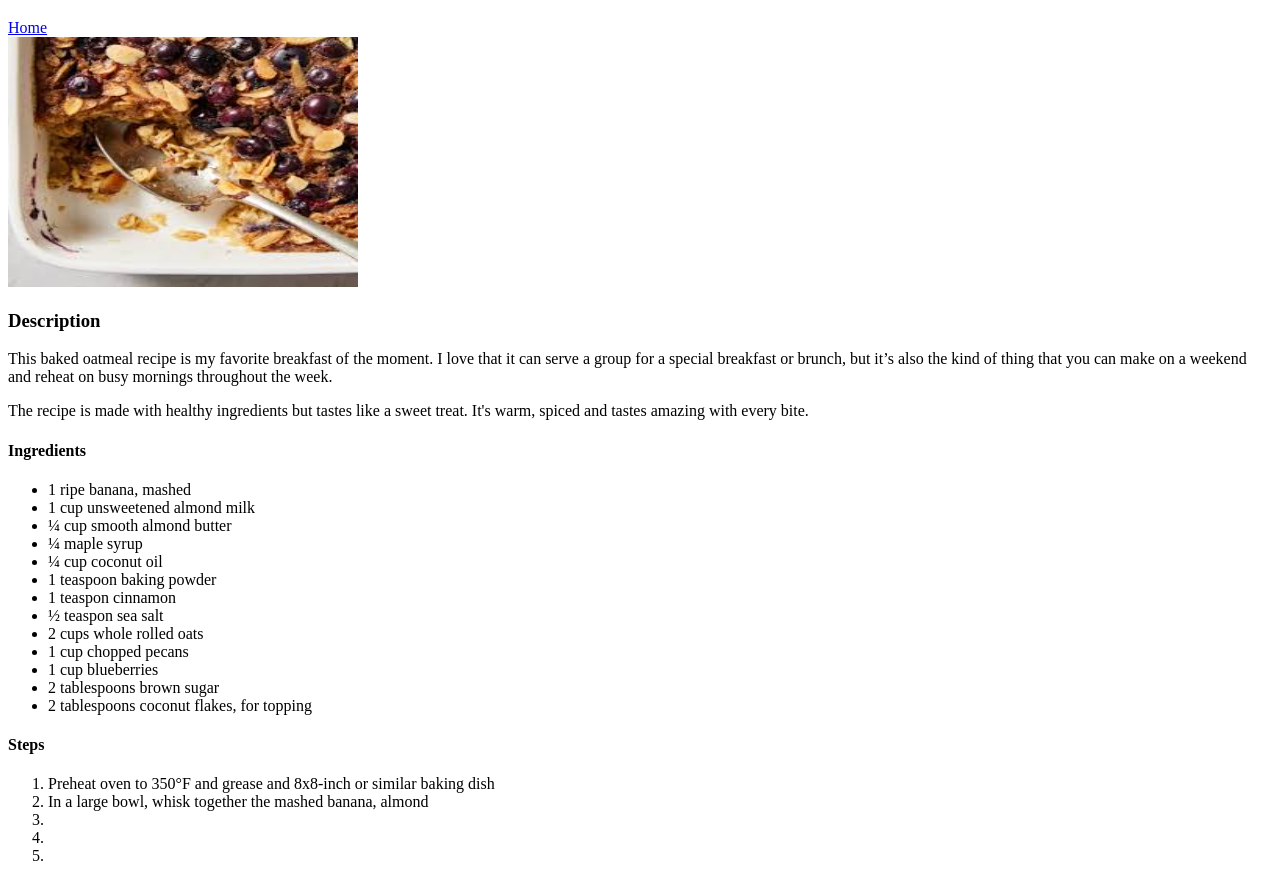
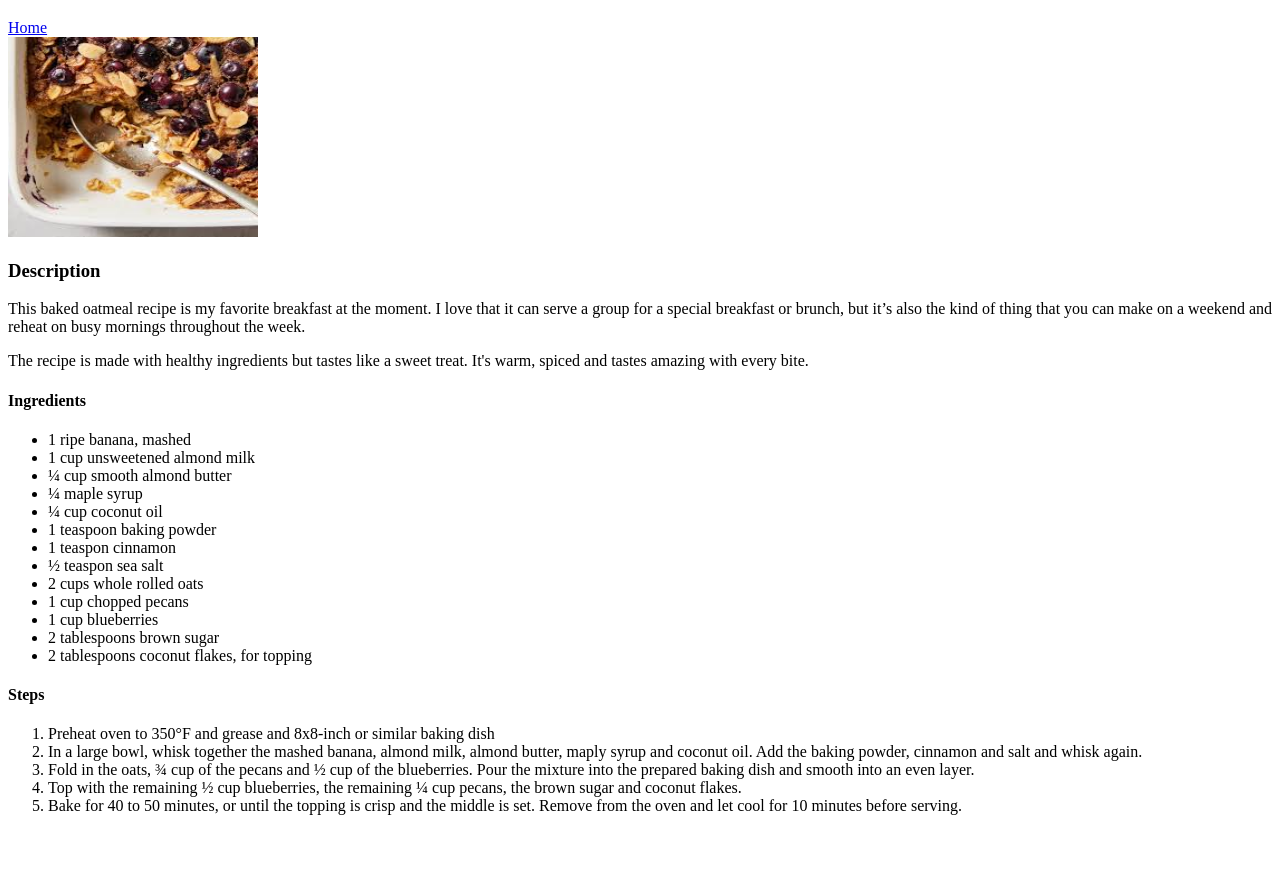
Before and after one commit to Alex-C9/odin-recipes, a plain HTML site: page recipes/oatmeal.html in a window 1280 px wide. Shown: the part 61-942 px from the top of the page. After the commit the page ends 892 px from the top, so only its background shows below. Drawn offline with Linux system fonts and the light colour scheme.

Commit message:
Complete baked oatmeal recipe pages

```diff
--- a/recipes/oatmeal.html
+++ b/recipes/oatmeal.html
@@ -8,9 +8,9 @@
 <body>
     <h1>Baked Oatmeal</h1>
     <a href="../index.html">Home</a><br>
-    <img src="../img/oatmeal.jpg" height="250" width="350">
+    <img src="../img/oatmeal.jpg" height="200" width="250">
     <h3>Description</h3>
-    <p>This baked oatmeal recipe is my favorite breakfast of the moment. I love that it can serve a group for a special breakfast or brunch, but it’s also the kind of thing that you can make on a weekend and reheat on busy mornings throughout the week.</p>
+    <p>This baked oatmeal recipe is my favorite breakfast at the moment. I love that it can serve a group for a special breakfast or brunch, but it’s also the kind of thing that you can make on a weekend and reheat on busy mornings throughout the week.</p>
     <p>The recipe is made with healthy ingredients but tastes like a sweet treat.  It's warm, spiced and tastes amazing with every bite.</p>
 
     <h4>Ingredients</h4>
@@ -33,10 +33,10 @@
     <h4>Steps</h4>
     <ol>
         <li>Preheat oven to 350&deg;F and grease and 8x8-inch or similar baking dish</li>
-        <li>In a large bowl, whisk together the mashed banana, almond</li>
-        <li></li>
-        <li></li>
-        <li></li>
+        <li>In a large bowl, whisk together the mashed banana, almond milk, almond butter, maply syrup and coconut oil. Add the baking powder, cinnamon and salt and whisk again.</li>
+        <li>Fold in the oats, &frac34; cup of the pecans and &frac12; cup of the blueberries. Pour the mixture into the prepared baking dish and smooth into an even layer.</li>
+        <li>Top with the remaining &frac12; cup blueberries, the remaining &frac14; cup pecans, the brown sugar and coconut flakes.</li>
+        <li>Bake for 40 to 50 minutes, or until the topping is crisp and the middle is set. Remove from the oven and let cool for 10 minutes before serving.</li>
     </ol>
 
 </html>
```
